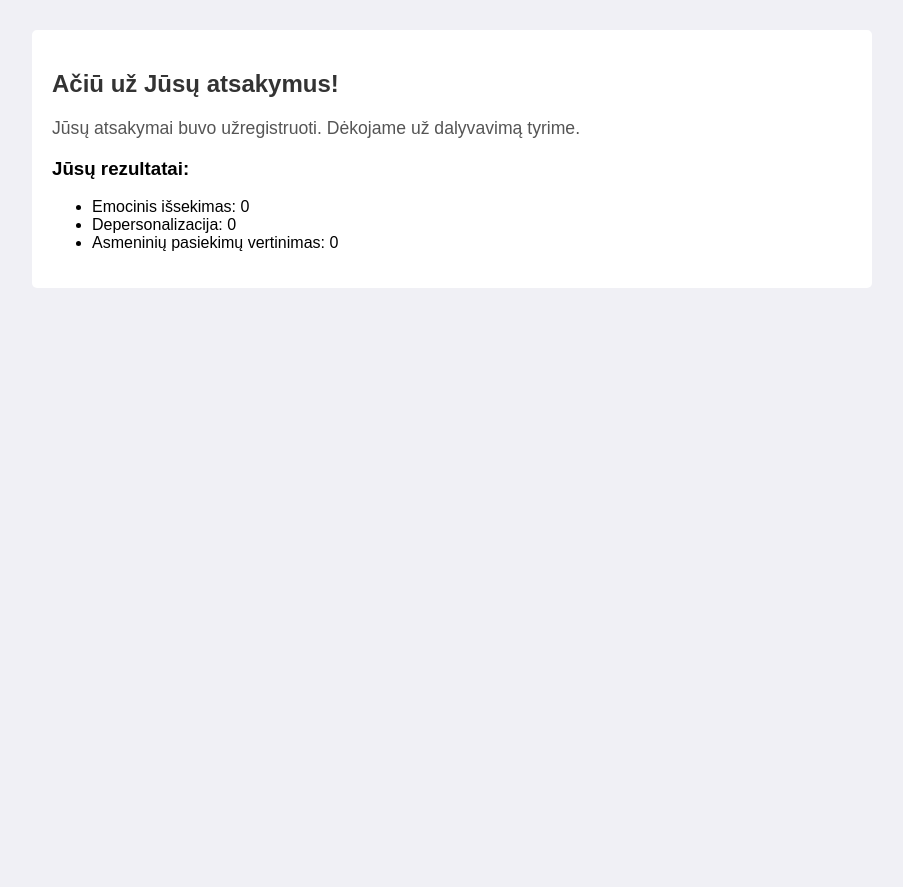
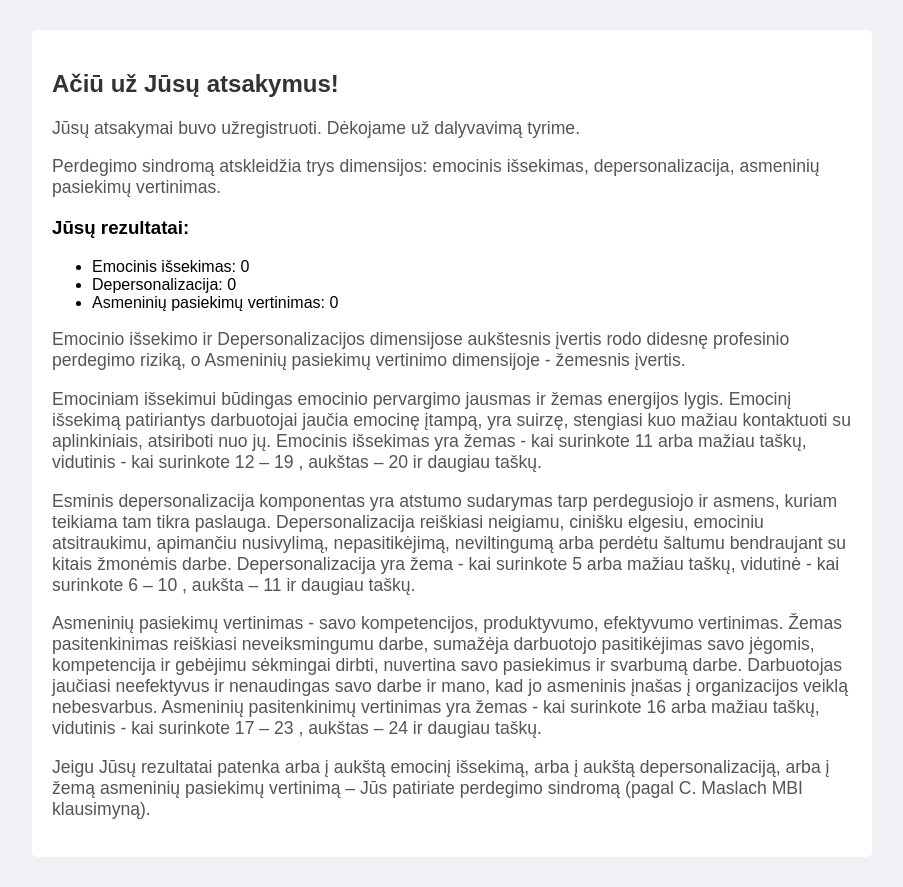
Before and after one commit to Karolis11/python-quiz, a Flask app: page /thank_you in a window 1280 px wide. Shown: the part 85-972 px from the top of the page, without its empty margins (188-1091 px from the left). Before the commit the page ends 373 px from the top, so only its background shows below. Run offline with Flask 3, Linux system fonts and the light colour scheme; data that the repository does not hold is empty.

Commit message:
last changes

```diff
--- a/templates/index.html
+++ b/templates/index.html
@@ -7,7 +7,7 @@
         Dalyvavimas šiame tyrime yra savanoriškas ir anoniminis. Įsipareigojame Jūsų pateiktą informaciją saugoti ir tvarkyti atsakingai, naudoti ją apibendrintą, tik šiame kreipimesi nurodytais tikslais ir jokiomis aplinkybėmis nesieksime identifikuoti Jūsų tapatybės. Tyrimas vidutiniškai užtruks apie 10 minučių.
     </p>
     <p>
-        Jeigu kiltų papildomų klausimų, maloniai prašome susisiekti su tyrimą atliekančia Diana Radzevičiūte, info@mokytojuratai.com, +370-698-88945.
+        Jeigu kiltų papildomų klausimų, maloniai prašome susisiekti su tyrimą atliekančia psichologe Diana Radzevičiūte, info@mokytojuratai.com, +370-698-88945.
         Mums labai svarbu žinoti, kaip Jūs jaučiatės.
         Iš anksto dėkojame už atvirumą, pagalbą ir bendradarbiavimą.
     </p>
--- a/templates/thank_you.html
+++ b/templates/thank_you.html
@@ -2,6 +2,7 @@
 {% block content %}
     <h2>Ačiū už Jūsų atsakymus!</h2>
     <p>Jūsų atsakymai buvo užregistruoti. Dėkojame už dalyvavimą tyrime.</p>
+    <p>Perdegimo sindromą atskleidžia trys dimensijos: emocinis išsekimas, depersonalizacija, asmeninių pasiekimų vertinimas.</p>
     <h3>Jūsų rezultatai:</h3>
     <ul>
     {% set category_names = {'Emocinis': 'Emocinis išsekimas', 'Depersonalizacija': 'Depersonalizacija', 'Asmeniniu': 'Asmeninių pasiekimų vertinimas'}%}
@@ -9,4 +10,9 @@
         <li>{{ category_names[category] }}: {{ score }}</li>
     {% endfor %}
     </ul>
+    <p>Emocinio išsekimo ir Depersonalizacijos dimensijose aukštesnis įvertis rodo didesnę profesinio perdegimo riziką, o Asmeninių pasiekimų vertinimo dimensijoje -  žemesnis įvertis.</p>
+    <p>Emociniam išsekimui būdingas emocinio pervargimo jausmas ir žemas energijos lygis. Emocinį išsekimą patiriantys darbuotojai jaučia emocinę įtampą, yra suirzę, stengiasi kuo mažiau kontaktuoti su aplinkiniais, atsiriboti nuo jų. Emocinis išsekimas yra žemas - kai surinkote 11 arba mažiau taškų, vidutinis - kai surinkote 12 – 19 , aukštas – 20 ir daugiau taškų.</p>
+    <p>Esminis depersonalizacija komponentas yra atstumo sudarymas tarp perdegusiojo ir asmens, kuriam teikiama tam tikra paslauga. Depersonalizacija reiškiasi neigiamu, cinišku elgesiu, emociniu atsitraukimu, apimančiu nusivylimą, nepasitikėjimą, neviltingumą arba perdėtu šaltumu bendraujant su kitais žmonėmis darbe. Depersonalizacija yra žema - kai surinkote 5  arba mažiau taškų, vidutinė - kai surinkote 6 – 10 , aukšta – 11  ir daugiau taškų.</p>
+    <p>Asmeninių pasiekimų vertinimas  - savo kompetencijos, produktyvumo, efektyvumo vertinimas. Žemas pasitenkinimas reiškiasi neveiksmingumu darbe, sumažėja darbuotojo pasitikėjimas savo jėgomis, kompetencija ir gebėjimu sėkmingai dirbti, nuvertina savo pasiekimus ir svarbumą darbe. Darbuotojas jaučiasi neefektyvus ir nenaudingas savo darbe ir mano, kad jo asmeninis įnašas į organizacijos veiklą nebesvarbus. Asmeninių pasitenkinimų vertinimas yra žemas - kai surinkote 16 arba mažiau taškų, vidutinis - kai surinkote 17 – 23 , aukštas – 24 ir daugiau taškų. </p>
+    <p>Jeigu Jūsų rezultatai patenka arba į aukštą emocinį išsekimą, arba į aukštą depersonalizaciją, arba į žemą asmeninių pasiekimų vertinimą – Jūs patiriate perdegimo sindromą (pagal C. Maslach MBI klausimyną).</p>
 {% endblock %}
```
